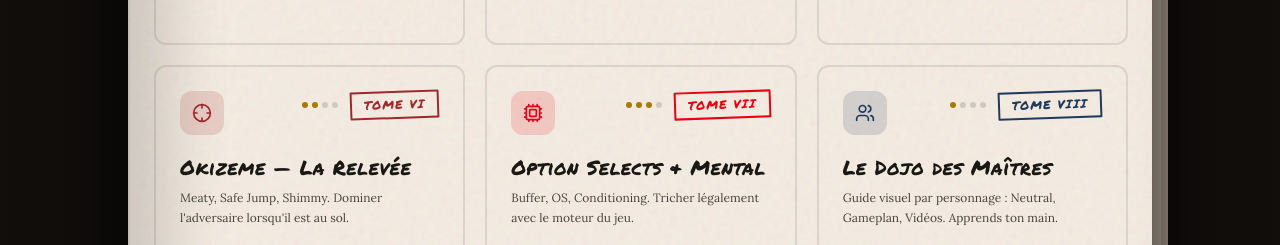
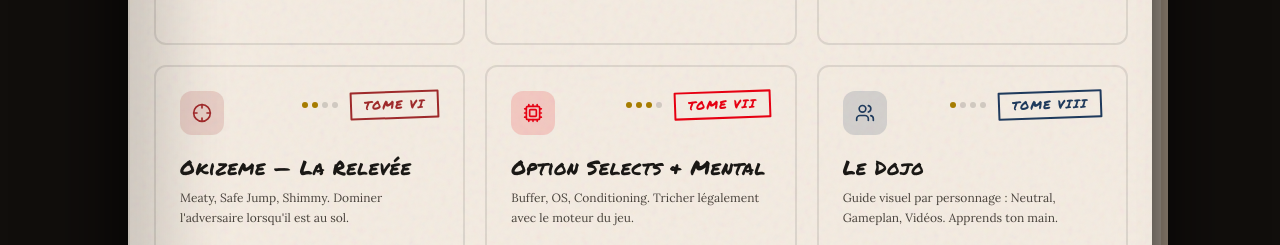
Before and after one commit to Askynnzz/FGCDOC, a React (Vite) app: page / in a window 1280 px wide. Shown: the part 1616-1861 px from the top of the page. Built offline with nearby package versions, Linux system fonts and the light colour scheme; a web font is replaced by a local one.

Commit message:
maj texte

```diff
--- a/src/pages/HomePage.jsx
+++ b/src/pages/HomePage.jsx
@@ -81,7 +81,7 @@ const allTomes = [
     path: '/characters',
     Icon: Users,
     tag: 'TOME VIII',
-    title: 'Le Dojo des Maîtres',
+    title: 'Le Dojo',
     desc: 'Guide visuel par personnage : Neutral, Gameplan, Vidéos. Apprends ton main.',
     accent: 'blue',
     difficulty: 1,
@@ -137,7 +137,7 @@ export default function HomePage() {
         {/* ── Vidéo de fond (YouTube) ── */}
         <div className="absolute inset-0 z-0 pointer-events-none overflow-hidden bg-[#F4EBE1]">
           <iframe
-            src={`https://www.youtube.com/embed/CqI3HWB7CM4?autoplay=1&mute=1&controls=0&showinfo=0&rel=0&loop=1&playlist=CqI3HWB7CM4&playsinline=1`}
+            src={`https://www.youtube.com/embed/CqI3HWB7CM4?autoplay=1&mute=1&controls=0&showinfo=0&rel=0&loop=1&playlist=RtcZ0D-577Q&playsinline=1`}
             title="FGC Background"
             frameBorder="0"
             allow="accelerometer; autoplay; clipboard-write; encrypted-media; gyroscope; picture-in-picture"
```
